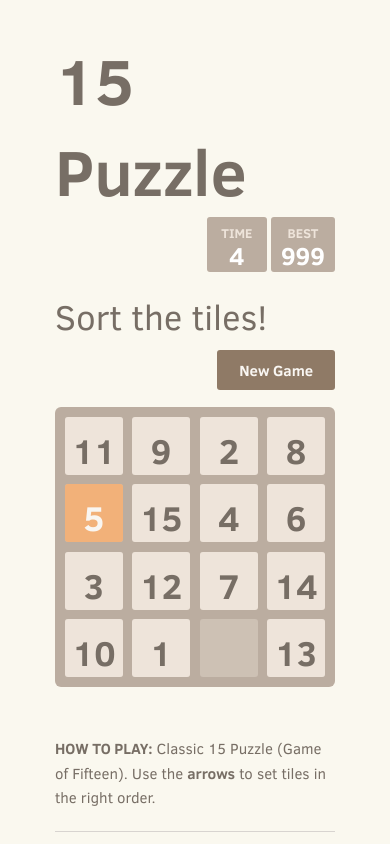
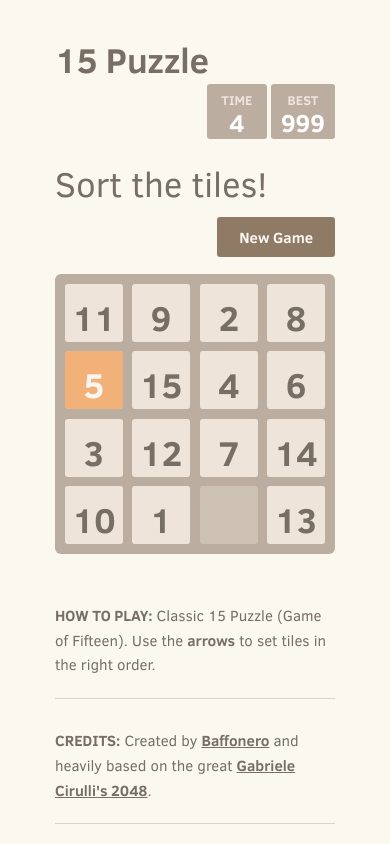
Before and after one commit to baffonero/15, a plain HTML site: page index.html in a window 390 px wide. Shown: the top 844 px of the page. Drawn offline with Linux system fonts and the light colour scheme.

Commit message:
Fix mobile title

```diff
--- a/style/main.css
+++ b/style/main.css
@@ -603,7 +603,7 @@ hr {
     padding: 0 20px; }
 
   h1.title {
-    font-size: 65px;
+    font-size: 35px;
     margin-top: 15px; }
 
   .container {
```
